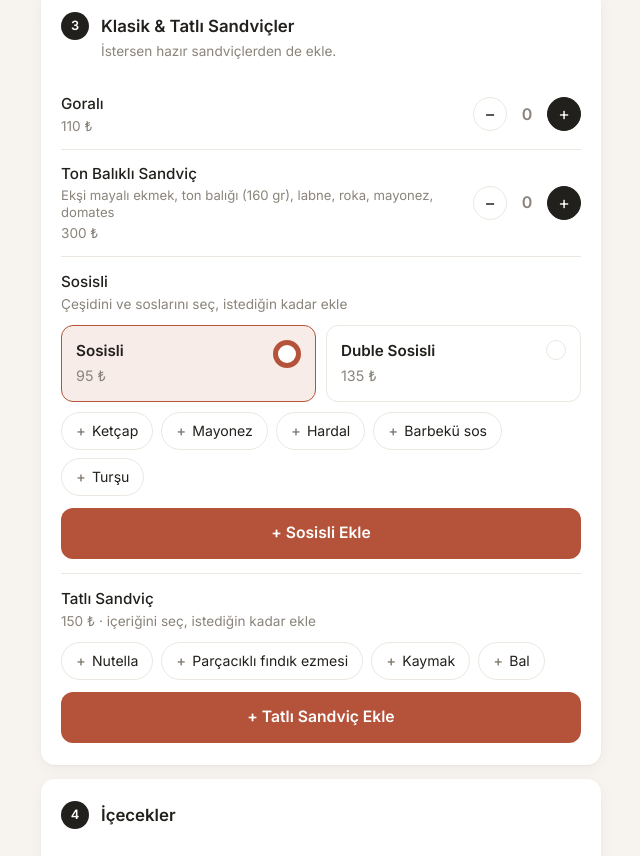
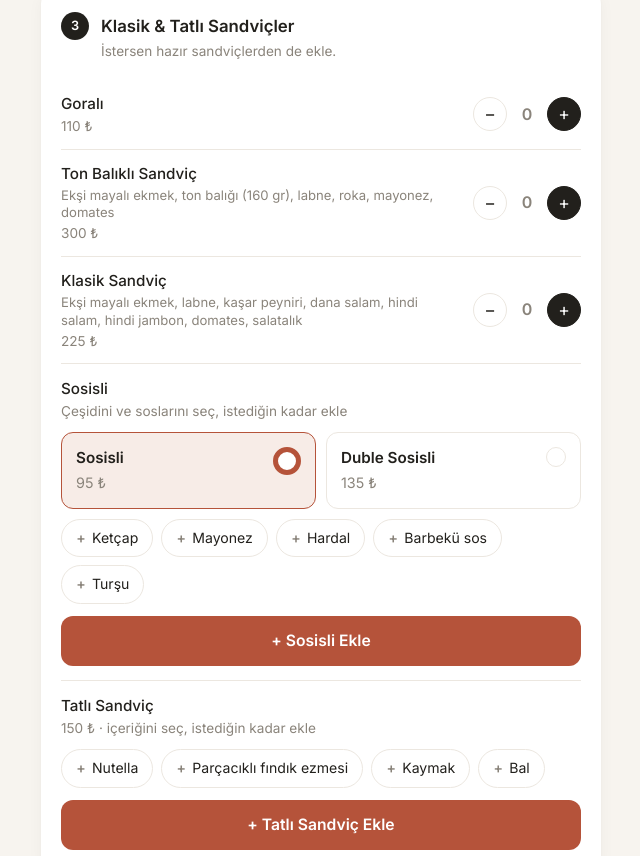
Before and after one commit to MustafaKorukmez/Tezgah-Sandwich, a plain HTML site: page index.html in a window 1280 px wide. Shown: the part 1503-2359 px from the top of the page, without its empty margins (319-959 px from the left). Drawn offline with Linux system fonts and the light colour scheme.

Commit message:
Klasik sandviç ve masaya servis seçeneği ekle
- Klasik Sandviç (225 TL) içerik bilgisiyle ton balıklının altına eklendi
- Teslimata ücretsiz "Masaya Servis" seçeneği eklendi; bir sonraki
  girişte hatırlanmıyor

Co-Authored-By: Claude Opus 5.5 <noreply@anthropic.com>

```diff
--- a/index.html
+++ b/index.html
@@ -556,6 +556,18 @@
                 <button type="button" class="qty-btn plus" onclick="changeQty('ton_balikli', 1)" aria-label="Arttır">+</button>
             </div>
         </div>
+        <div class="item-row">
+            <div>
+                <span class="item-name">Klasik Sandviç</span>
+                <span class="item-desc">Ekşi mayalı ekmek, labne, kaşar peyniri, dana salam, hindi salam, hindi jambon, domates, salatalık</span>
+                <span class="item-price">225 ₺</span>
+            </div>
+            <div class="qty-controls">
+                <button type="button" class="qty-btn" onclick="changeQty('klasik', -1)" aria-label="Azalt">−</button>
+                <input type="text" id="klasik" class="qty-input product-qty" value="0" data-name="Klasik Sandviç" data-price="225" readonly>
+                <button type="button" class="qty-btn plus" onclick="changeQty('klasik', 1)" aria-label="Arttır">+</button>
+            </div>
+        </div>
         <div class="sweet sausage">
             <div class="item-name">Sosisli</div>
             <span class="item-price">Çeşidini ve soslarını seç, istediğin kadar ekle</span>
@@ -707,6 +719,10 @@
             <label class="choice-option">
                 <input type="radio" name="delivery" value="Adrese Teslim">
                 <span class="box">Adrese Teslim<small>Eve / işyerine · +50 ₺</small></span>
+            </label>
+            <label class="choice-option wide">
+                <input type="radio" name="delivery" value="Masaya Servis">
+                <span class="box">Masaya Servis<small>Dükkanda masana getirelim</small></span>
             </label>
         </div>
         <div class="sub-field hidden" id="addressField">
@@ -1078,8 +1094,7 @@
     function updateOptions() {
         let isDelivery = document.querySelector('input[name="delivery"]:checked').value === 'Adrese Teslim';
         document.getElementById('addressField').classList.toggle('hidden', !isDelivery);
-        document.getElementById('phoneReq').classList.toggle('hidden', !isDelivery);
-        let isIban = document.querySelector('input[name="payment"]:checked').value === 'IBAN / Havale';
+        document.getElementById('phoneReq').classList.toggle('hidden', !isDelivery);        let isIban = document.querySelector('input[name="payment"]:checked').value === 'IBAN / Havale';
         document.getElementById('ibanBox').classList.toggle('hidden', !isIban);
     }
 
@@ -1144,7 +1159,6 @@
         if(name === "") return showError(nameInput, 'nameError');
         if(isDelivery && phoneNo === "") return showError(phoneInput, 'phoneError');
         if(isDelivery && address === "") return showError(addressInput, 'addressError');
-
         // Malzeme seçilmiş ama sepete eklenmemiş sandviç varsa uyar
         if(currentSandwich().ingredients.length > 0) {
             let err = document.getElementById('builderError');
@@ -1178,8 +1192,7 @@
         let message = `*YENİ SİPARİŞ*\n*Müşteri:* ${name}\n`;
         if(phoneNo !== "") message += `*Telefon:* ${phoneNo}\n`;
         message += `*Teslimat:* ${delivery}${isDelivery ? ' (+50 ₺)' : ''}\n`;
-        if(isDelivery) message += `*Adres:* ${address}\n`;
-        let paymentText = payment === 'IBAN / Havale' ? payment : `${payment} (teslimatta)`;
+        if(isDelivery) message += `*Adres:* ${address}\n`;        let paymentText = payment === 'IBAN / Havale' ? payment : `${payment} (teslimatta)`;
         message += `*Ödeme:* ${paymentText}\n\n`;
 
         if(cart.length > 0) {
@@ -1247,6 +1260,8 @@
             let old = JSON.parse(localStorage.getItem(INFO_KEY) || '{}');
             if(!info.address && old.address) info.address = old.address;
             if(!info.phone && old.phone) info.phone = old.phone;
+            // Masaya servis o anki ziyarete özel; bir sonraki girişte önceki tercihi göster
+            if(info.delivery === 'Masaya Servis') info.delivery = old.delivery || 'Gel Al';
             localStorage.setItem(INFO_KEY, JSON.stringify(info));
             document.getElementById('savedNote').classList.remove('hidden');
         } catch(e) {}
```
